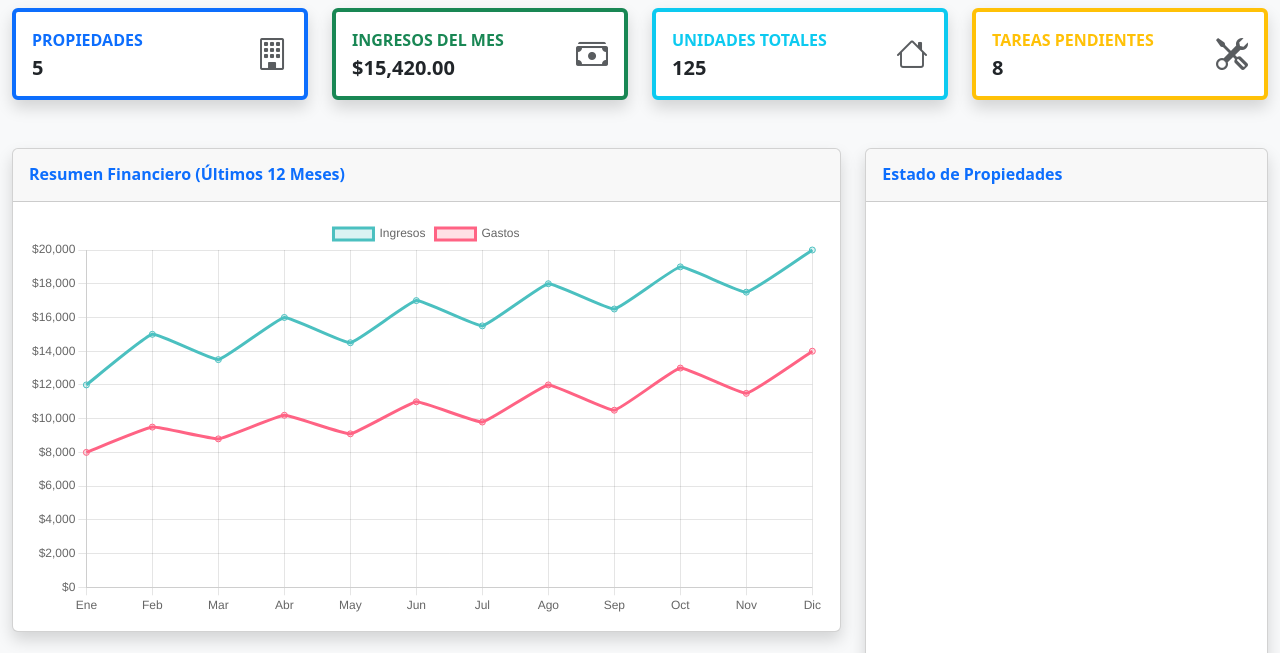
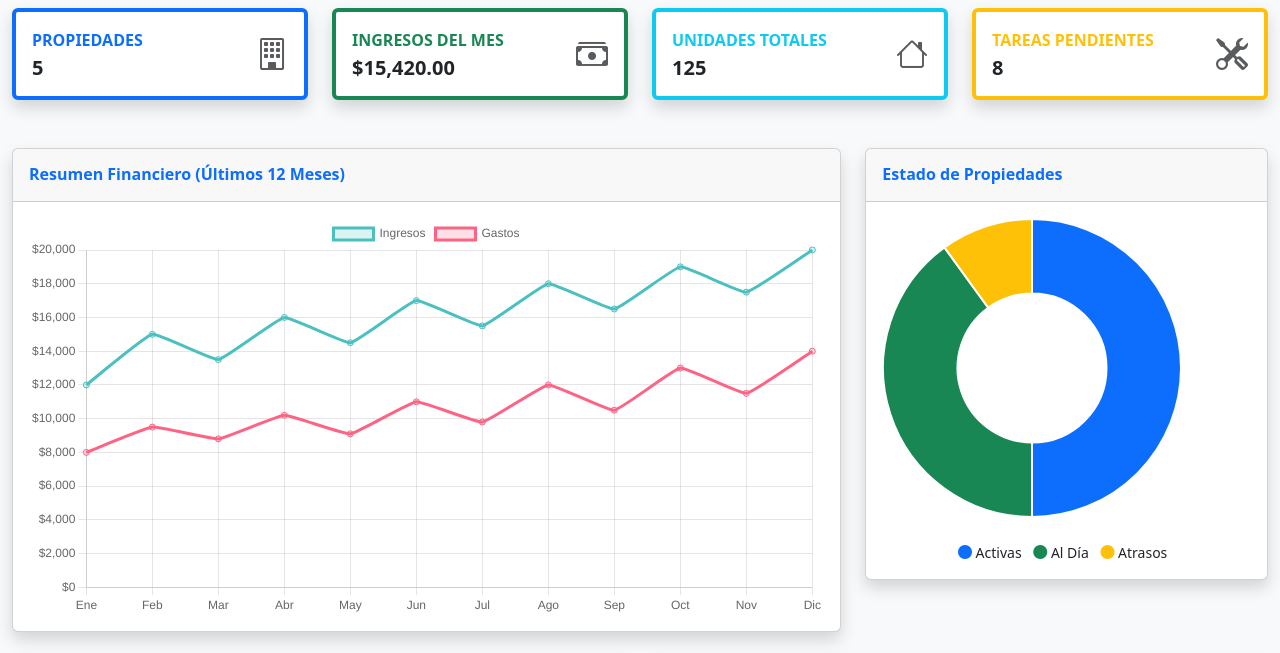
Before and after one commit to Geopublicidad507/servicios, a website: page templates/dashboard/admin.html in a window 1280 px wide. Shown: the part 142-795 px from the top of the page. Drawn offline with nearby package versions, Linux system fonts and the light colour scheme.

Commit message:
re3dd55sg

```diff
--- a/src/server.ts
+++ b/src/server.ts
@@ -26,7 +26,8 @@ app.use(helmet({
       styleSrc: ["'self'", "'unsafe-inline'", "https:"],
       scriptSrc: ["'self'", "'unsafe-inline'", "https:"],
       imgSrc: ["'self'", "data:", "https:"],
-      fontSrc: ["'self'", "https:", "data:"]
+      fontSrc: ["'self'", "https:", "data:"],
+      connectSrc: ["'self'", "https:"]
     }
   }
 }));
--- a/static/js/dashboard.js
+++ b/static/js/dashboard.js
@@ -50,7 +50,8 @@ function initPropertiesChart() {
         },
         options: {
             responsive: true,
-            maintainAspectRatio: false,
+            maintainAspectRatio: true,
+            aspectRatio: 1,
             plugins: {
                 legend: {
                     display: false
--- a/templates/dashboard/admin.html
+++ b/templates/dashboard/admin.html
@@ -118,7 +118,9 @@
                         <h6 class="m-0 fw-bold text-primary">Estado de Propiedades</h6>
                     </div>
                     <div class="card-body">
-                        <canvas id="propertiesChart"></canvas>
+                        <div style="height: 300px; position: relative;">
+                            <canvas id="propertiesChart"></canvas>
+                        </div>
                         <div class="mt-4 text-center small">
                             <span class="me-2">
                                 <i class="bi bi-circle-fill text-primary"></i> Activas
```
